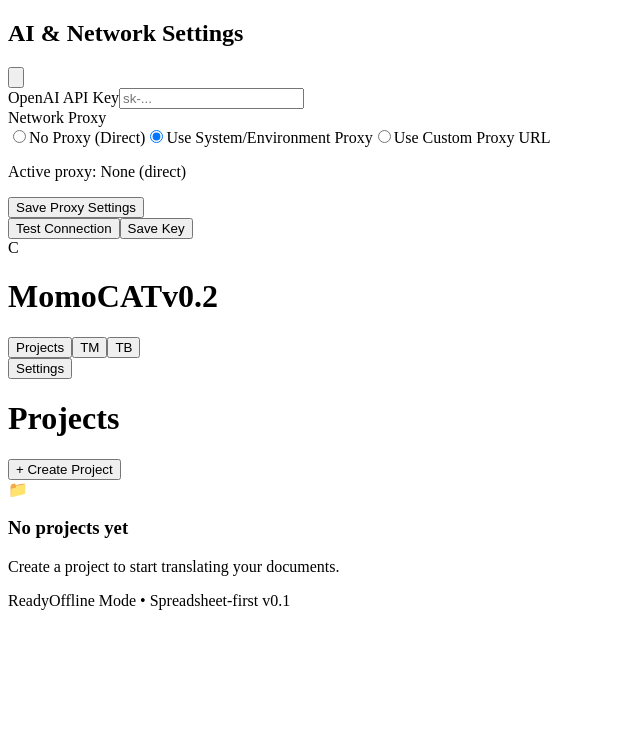
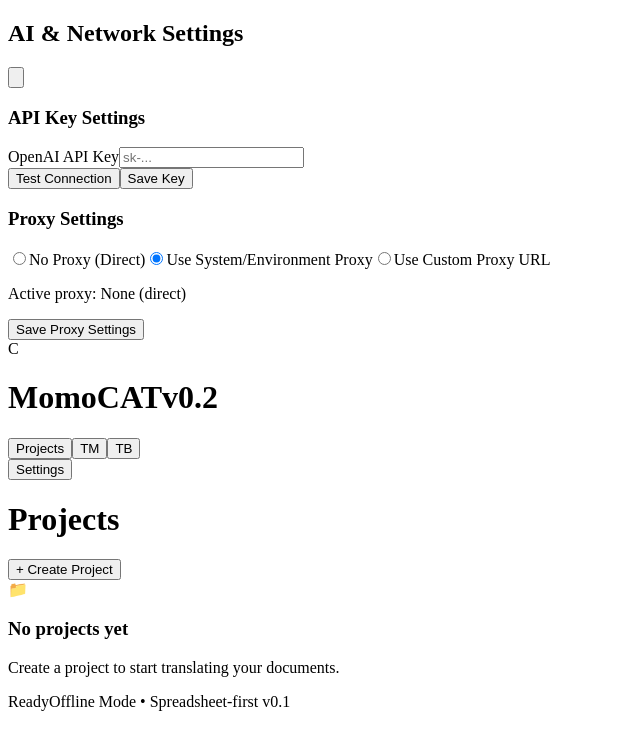
Before and after one commit to dorajackcui/momocat, a React (Vite) app in the folder apps/desktop/src/renderer/: page / in a window 1280 px wide. Both pictures are taken after a click on the button "Settings". Shown: the top 750 px of the page, without its empty margins (0-640 px from the left). Built offline with nearby package versions, Linux system fonts and the light colour scheme.

Commit message:
update: separate setting card for proxy and ai api

```diff
--- a/apps/desktop/src/renderer/src/components/SettingsModal.tsx
+++ b/apps/desktop/src/renderer/src/components/SettingsModal.tsx
@@ -158,6 +158,8 @@ export function SettingsModal({ isOpen, onClose }: SettingsModalProps) {
         </div>
 
         <div className="p-6 space-y-4">
+          <section className="rounded-xl border border-gray-200 bg-gray-50/60 p-4 space-y-3">
+            <h3 className="text-sm font-bold text-gray-800">API Key Settings</h3>
             <div>
               <label className="block text-xs font-bold text-gray-400 uppercase tracking-wider mb-1">
                 OpenAI API Key
@@ -167,7 +169,7 @@ export function SettingsModal({ isOpen, onClose }: SettingsModalProps) {
                 value={apiKeyInput}
                 onChange={(e) => setApiKeyInput(e.target.value)}
                 placeholder="sk-..."
-              className="w-full px-4 py-2 bg-gray-50 border border-gray-200 rounded-lg focus:outline-none focus:ring-2 focus:ring-blue-500 transition-all"
+                className="w-full px-4 py-2 bg-white border border-gray-200 rounded-lg focus:outline-none focus:ring-2 focus:ring-blue-500 transition-all"
               />
               {apiKeyHint && (
                 <div className="mt-2 flex items-center justify-between gap-2">
@@ -182,17 +184,26 @@ export function SettingsModal({ isOpen, onClose }: SettingsModalProps) {
                 </div>
               )}
             </div>
+            <div className="flex gap-3">
+              <button
+                onClick={handleTest}
+                disabled={busy}
+                className="flex-1 px-4 py-2 border border-gray-200 text-gray-600 rounded-lg font-bold hover:bg-gray-100 transition-colors"
+              >
+                {testing ? 'Testing...' : 'Test Connection'}
+              </button>
+              <button
+                onClick={handleSave}
+                disabled={busy}
+                className="flex-1 px-4 py-2 bg-blue-600 text-white rounded-lg font-bold hover:bg-blue-700 disabled:opacity-50 transition-colors shadow-lg shadow-blue-200"
+              >
+                {loading ? 'Saving...' : 'Save Key'}
+              </button>
+            </div>
+          </section>
 
-          {status && (
-            <div className="text-xs text-gray-600 bg-gray-50 border border-gray-200 rounded-lg px-3 py-2">
-              {status}
-            </div>
-          )}
-
-          <div className="pt-1 border-t border-gray-100">
-            <label className="block text-xs font-bold text-gray-400 uppercase tracking-wider mb-2">
-              Network Proxy
-            </label>
+          <section className="rounded-xl border border-gray-200 bg-white p-4 space-y-3">
+            <h3 className="text-sm font-bold text-gray-800">Proxy Settings</h3>
             <div className="space-y-2 text-sm text-gray-700">
               <label className="flex items-center gap-2">
                 <input
@@ -229,39 +240,26 @@ export function SettingsModal({ isOpen, onClose }: SettingsModalProps) {
                 value={customProxyUrl}
                 onChange={(e) => setCustomProxyUrl(e.target.value)}
                 placeholder="http://127.0.0.1:7890"
-                className="mt-3 w-full px-4 py-2 bg-gray-50 border border-gray-200 rounded-lg focus:outline-none focus:ring-2 focus:ring-blue-500 transition-all"
+                className="w-full px-4 py-2 bg-gray-50 border border-gray-200 rounded-lg focus:outline-none focus:ring-2 focus:ring-blue-500 transition-all"
               />
             )}
 
-            <p className="mt-2 text-[11px] text-gray-500">
-              Active proxy: {effectiveProxyUrl || 'None (direct)'}
-            </p>
+            <p className="text-[11px] text-gray-500">Active proxy: {effectiveProxyUrl || 'None (direct)'}</p>
 
             <button
               onClick={handleSaveProxy}
               disabled={busy}
-              className="mt-3 w-full px-4 py-2 border border-gray-200 text-gray-700 rounded-lg font-semibold hover:bg-gray-50 disabled:opacity-50 transition-colors"
+              className="w-full px-4 py-2 border border-gray-200 text-gray-700 rounded-lg font-semibold hover:bg-gray-50 disabled:opacity-50 transition-colors"
             >
               {savingProxy ? 'Saving Proxy...' : 'Save Proxy Settings'}
             </button>
+          </section>
+
+          {status && (
+            <div className="text-xs text-gray-600 bg-gray-50 border border-gray-200 rounded-lg px-3 py-2">
+              {status}
             </div>
-
-          <div className="flex gap-3 pt-2">
-            <button
-              onClick={handleTest}
-              disabled={busy}
-              className="flex-1 px-4 py-2 border border-gray-200 text-gray-600 rounded-lg font-bold hover:bg-gray-50 transition-colors"
-            >
-              {testing ? 'Testing...' : 'Test Connection'}
-            </button>
-            <button
-              onClick={handleSave}
-              disabled={busy}
-              className="flex-1 px-4 py-2 bg-blue-600 text-white rounded-lg font-bold hover:bg-blue-700 disabled:opacity-50 transition-colors shadow-lg shadow-blue-200"
-            >
-              {loading ? 'Saving...' : 'Save Key'}
-            </button>
-          </div>
+          )}
         </div>
       </div>
     </div>
```
Lines whose indentation alone changed are shown as unchanged.
